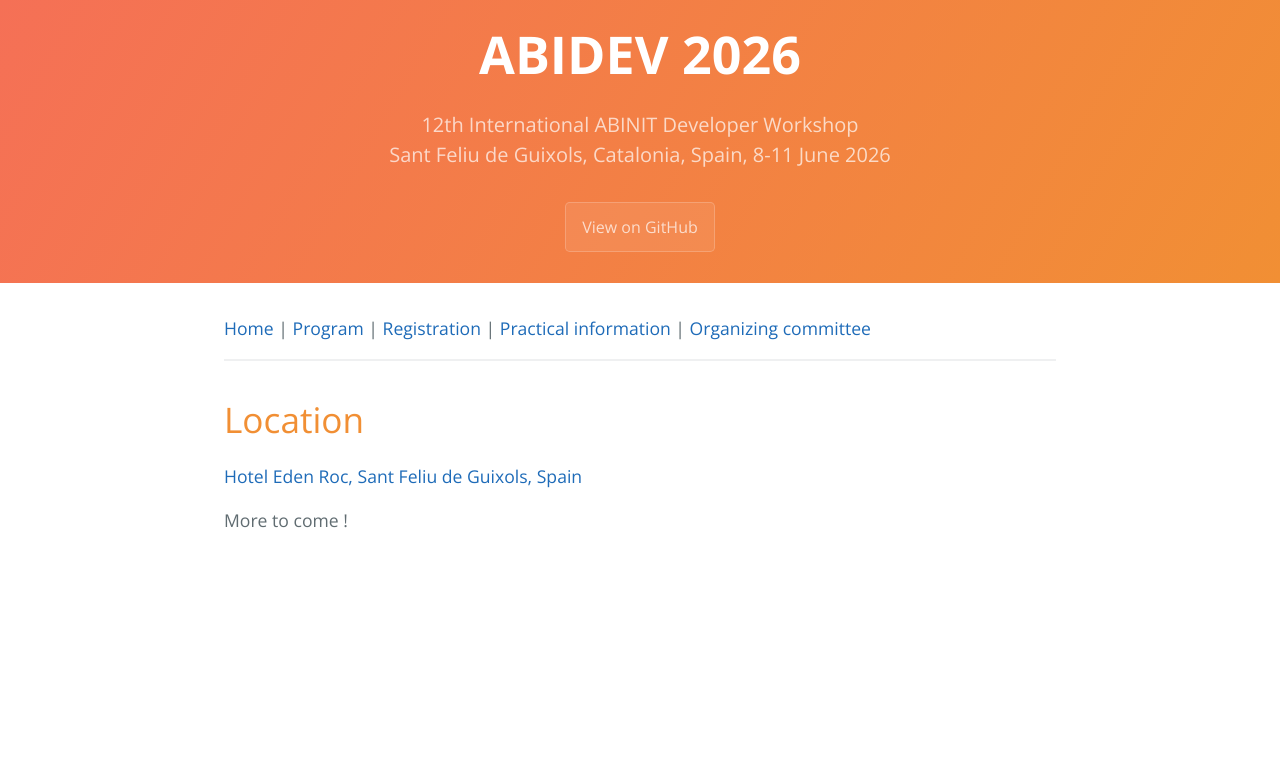
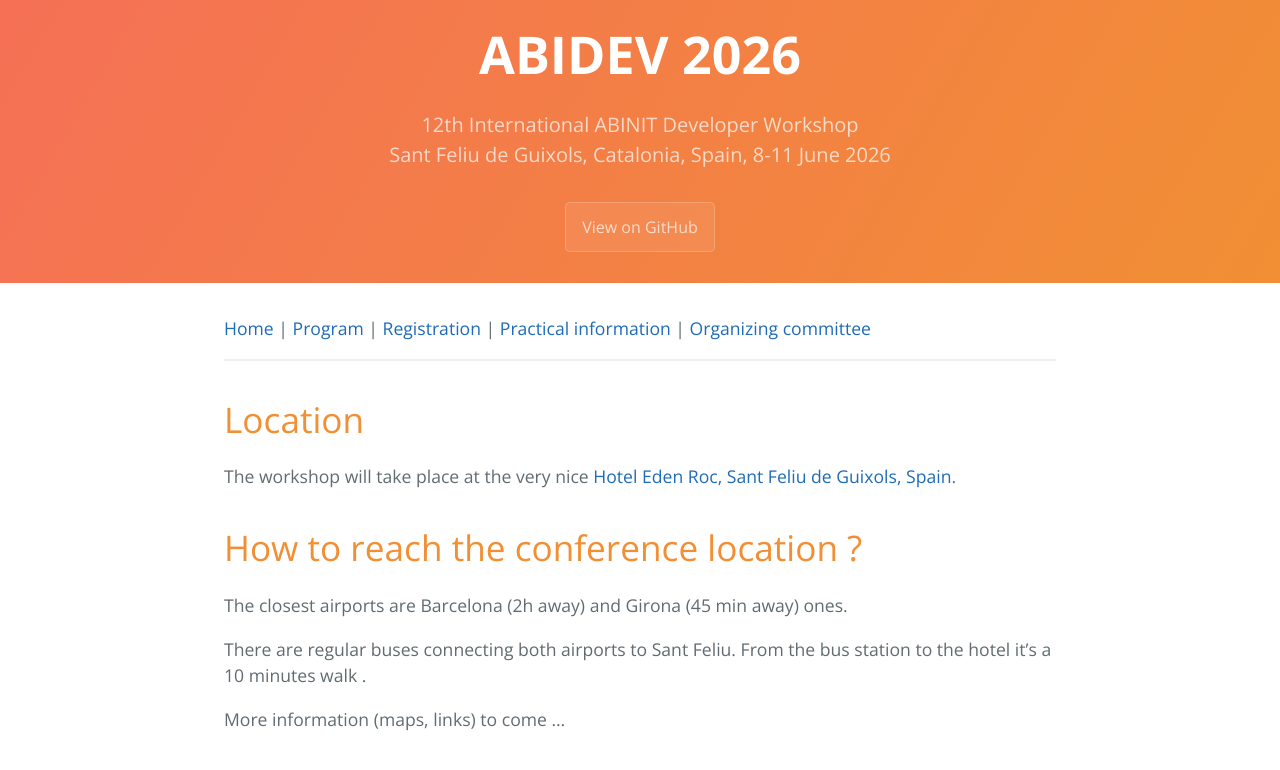
Before and after one commit to abinit/abidev2026, a Jekyll site: the page built from docs/practical.md, in a window 1280 px wide. Shown: the top 770 px of the page. Built offline with Jekyll 4.4.1, drawn with Linux system fonts in a browser that asks for light colours; the repository's description, which GitHub fills in, is left out.

Commit message:
Give practical information about transportation

```diff
--- a/docs/practical.md
+++ b/docs/practical.md
@@ -9,6 +9,14 @@ description: 12th International ABINIT Developer Workshop <br> Sant Feliu de Gui
 
 # Location
 
-[Hotel Eden Roc, Sant Feliu de Guixols, Spain](https://www.edenrochotel.com/en/)
+The workshop will take place at the very nice
+[Hotel Eden Roc, Sant Feliu de Guixols, Spain](https://www.edenrochotel.com/en/).
 
-More to come !
+# How to reach the conference location ?
+
+The closest airports are Barcelona (2h away) and Girona (45 min away) ones.
+
+There are regular buses connecting both airports to Sant Feliu.
+From the bus station to the hotel it's a 10 minutes walk .
+
+More information (maps, links) to come ...
```
